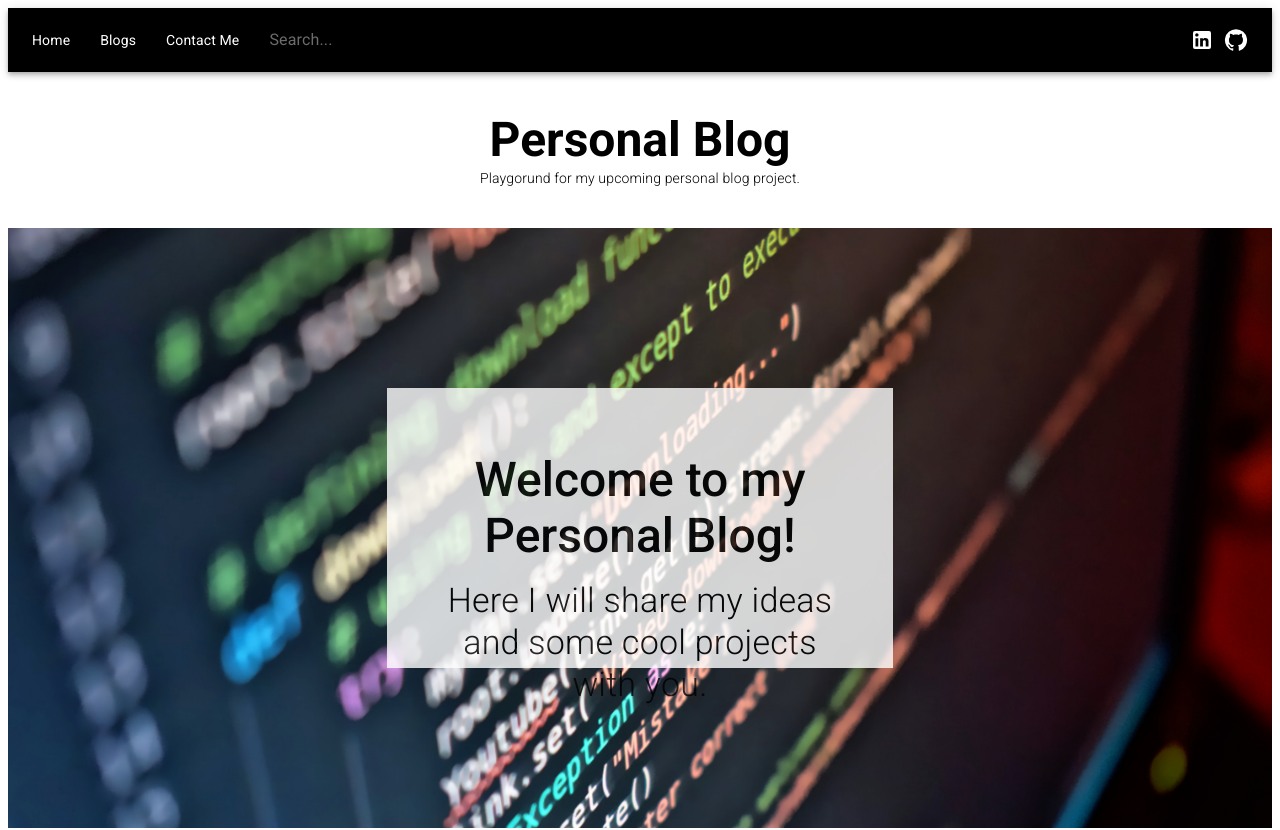
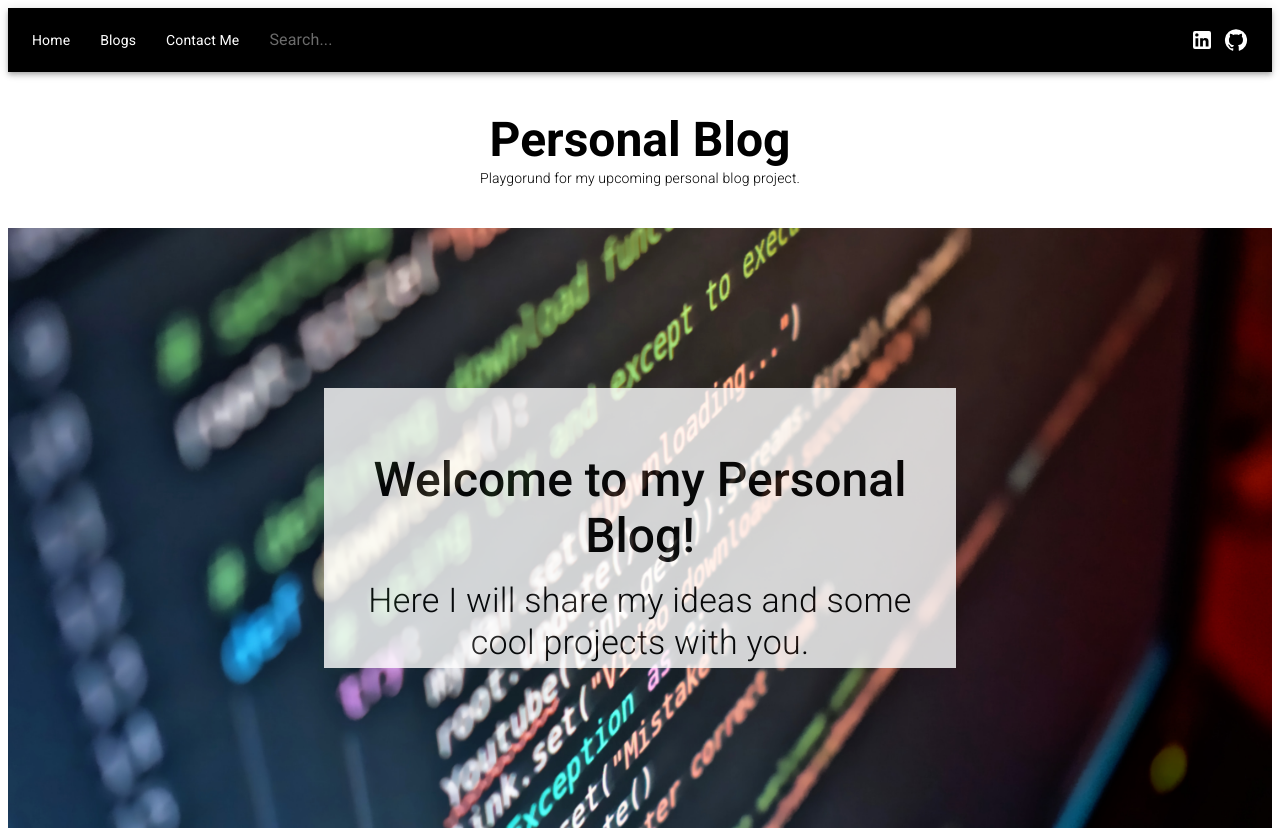
Before and after one commit to kasarci/react-blog-UI, a React (Create React App) app: page / in a window 1280 px wide. Shown: the top 830 px of the page. Built offline with nearby package versions, Linux system fonts and the light colour scheme.

Commit message:
Bug fixes

```diff
--- a/src/components/hero/Hero.tsx
+++ b/src/components/hero/Hero.tsx
@@ -32,7 +32,7 @@ const Hero = (props: Props) => {
           justifyContent: 'center'
         }}>
         <Box sx={{
-          width: {xs:"90%", sm:"70%", md:"55%", lg:"40%"},
+          width: {xs:"90%", sm:"80%", md:"70%", lg:"50%"},
           display: 'flex',
           justifyContent: 'center',
           padding: {xs:5, sm:10, md:15, lg:20},
@@ -41,9 +41,14 @@ const Hero = (props: Props) => {
         }}>
           <Box sx={{
             background:'white',
-            opacity:'0.8'}}
+            opacity:'0.8',
+            display:'flex',
+            flexDirection:'column',
+            alignItems: 'center',
+            justifyItems:'center'
+          }}
           >
-            <Typography variant={'h3'} color='black' fontWeight={500} align='center' pt={8}>
+            <Typography variant={'h3'} color='black' fontWeight={500} align='center' pt={8} sx={{}}>
               Welcome to my Personal Blog!
             </Typography>
 
```
